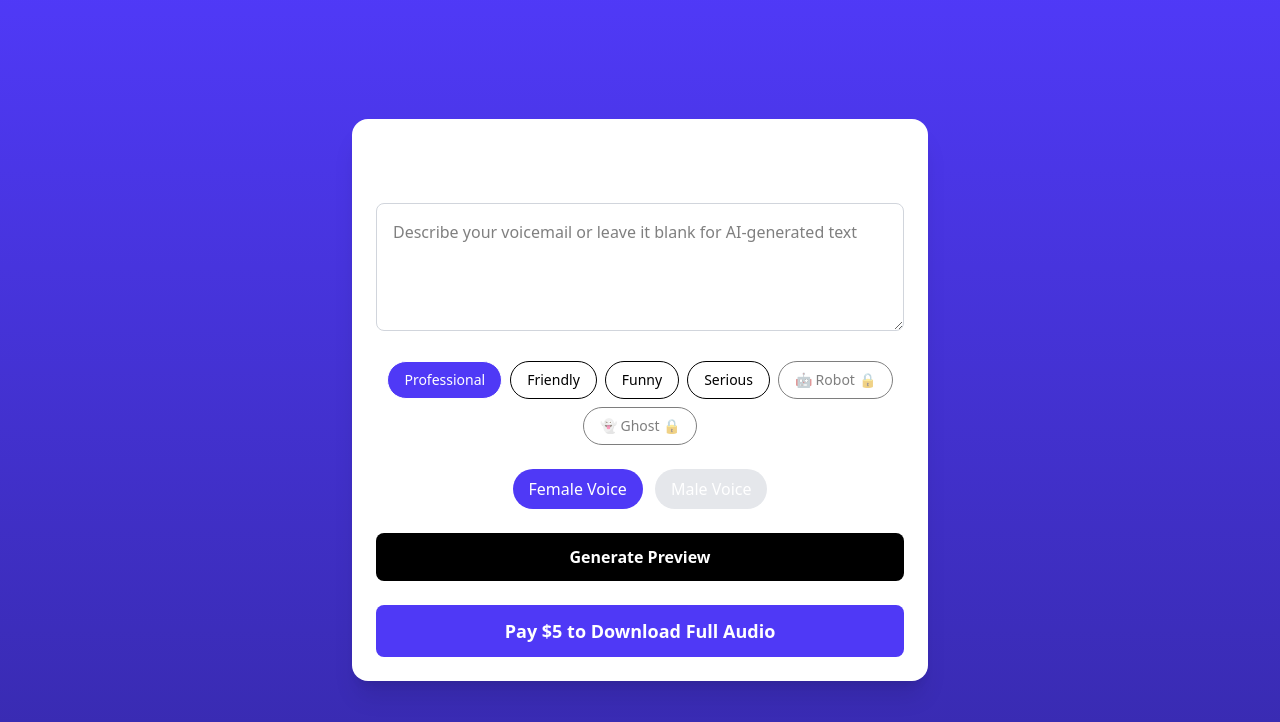
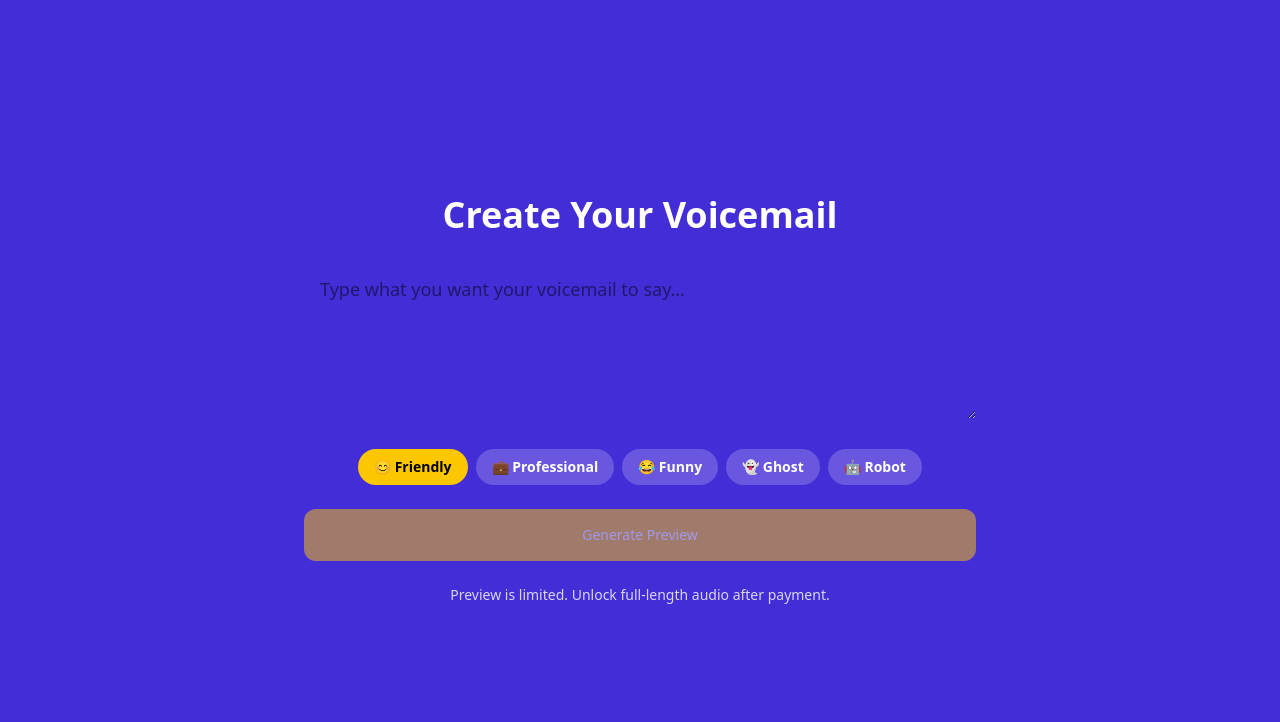
Before and after one commit to luckyone0701/voicemail-genie, a Next.js app: page /create in a window 1280 px wide. Shown: the top 722 px of the page. Built offline with nearby package versions, Linux system fonts and the light colour scheme.

Commit message:
Fix preview generation and audio playback

```diff
--- a/app/create/page.tsx
+++ b/app/create/page.tsx
@@ -1,63 +1,68 @@
 "use client";
 
-import { useState } from "react";
+import { useState, useRef } from "react";
+import { Button } from "@/components/ui/button";
 
-type Tone =
-  | "professional"
-  | "friendly"
-  | "funny"
-  | "serious"
-  | "robot"
-  | "ghost";
+const TONES = [
+  { id: "friendly", label: "😊 Friendly" },
+  { id: "professional", label: "💼 Professional" },
+  { id: "funny", label: "😂 Funny" },
+  { id: "ghost", label: "👻 Ghost" },
+  { id: "robot", label: "🤖 Robot" },
+] as const;
 
-type Voice = "female" | "male";
-
-const TONES: { id: Tone; label: string; locked?: boolean }[] = [
-  { id: "professional", label: "Professional" },
-  { id: "friendly", label: "Friendly" },
-  { id: "funny", label: "Funny" },
-  { id: "serious", label: "Serious" },
-  { id: "robot", label: "🤖 Robot", locked: true },
-  { id: "ghost", label: "👻 Ghost", locked: true },
-];
+type ToneId = (typeof TONES)[number]["id"];
 
 export default function CreatePage() {
   const [text, setText] = useState("");
-  const [tone, setTone] = useState<Tone>("professional");
-  const [voice, setVoice] = useState<Voice>("female");
-  const [audio, setAudio] = useState<string | null>(null);
+  const [tone, setTone] = useState<ToneId>("friendly");
   const [loading, setLoading] = useState(false);
+  const [error, setError] = useState<string | null>(null);
+
+  const audioRef = useRef<HTMLAudioElement | null>(null);
 
   async function generatePreview() {
     setLoading(true);
-    setAudio(null);
+    setError(null);
 
+    try {
       const res = await fetch("/api/preview", {
         method: "POST",
         headers: { "Content-Type": "application/json" },
-      body: JSON.stringify({ text, tone, voice }),
+        body: JSON.stringify({ text, tone }),
       });
 
+      if (!res.ok) {
+        const e = await res.json();
+        throw new Error(e.error || "Preview failed");
+      }
+
       const data = await res.json();
-    setAudio(data.audio);
+
+      if (!data.audio) {
+        throw new Error("No audio returned");
+      }
+
+      // ✅ PLAY AUDIO
+      if (!audioRef.current) {
+        audioRef.current = new Audio();
+      }
+
+      audioRef.current.src = data.audio;
+      audioRef.current.load();
+      await audioRef.current.play();
+    } catch (err: any) {
+      console.error(err);
+      setError(err.message || "Something went wrong");
+    } finally {
       setLoading(false);
     }
-
-  async function payAndDownload() {
-    const res = await fetch("/api/checkout", {
-      method: "POST",
-      headers: { "Content-Type": "application/json" },
-      body: JSON.stringify({ text, tone, voice }),
-    });
-
-    const data = await res.json();
-    window.location.href = data.url;
   }
 
   return (
-    <div className="min-h-screen bg-gradient-to-b from-indigo-600 to-indigo-800 flex items-center justify-center px-4">
-      <div className="bg-white rounded-2xl shadow-xl w-full max-w-xl p-6 space-y-6">
-        <h1 className="text-3xl font-bold text-center">
+    <div className="min-h-screen bg-indigo-700 text-white flex items-center justify-center p-6">
+      <div className="w-full max-w-2xl space-y-6">
+        <h1 className="text-4xl font-extrabold text-center">
           Create Your Voicemail
         </h1>
 
@@ -65,8 +70,8 @@ export default function CreatePage() {
         <textarea
           value={text}
           onChange={(e) => setText(e.target.value)}
-          placeholder="Describe your voicemail or leave it blank for AI-generated text"
-          className="w-full h-32 rounded-lg border border-gray-300 p-4 text-black bg-white focus:outline-none focus:ring-2 focus:ring-indigo-500"
+          placeholder="Type what you want your voicemail to say…"
+          className="w-full h-40 p-4 rounded-xl text-black text-lg"
         />
 
         {/* TONES */}
@@ -74,64 +79,34 @@ export default function CreatePage() {
           {TONES.map((t) => (
             <button
               key={t.id}
-              onClick={() => !t.locked && setTone(t.id)}
-              className={`px-4 py-2 rounded-full border text-sm font-medium ${
+              onClick={() => setTone(t.id)}
+              className={`px-4 py-2 rounded-full text-sm font-semibold ${
                 tone === t.id
-                  ? "bg-indigo-600 text-white"
-                  : "bg-white text-black"
-              } ${t.locked ? "opacity-50 cursor-not-allowed" : ""}`}
+                  ? "bg-yellow-400 text-black"
+                  : "bg-white/20"
+              }`}
             >
-              {t.label} {t.locked && "🔒"}
+              {t.label}
             </button>
           ))}
         </div>
 
-        {/* VOICE */}
-        <div className="flex gap-3 justify-center">
-          <button
-            onClick={() => setVoice("female")}
-            className={`px-4 py-2 rounded-full ${
-              voice === "female"
-                ? "bg-indigo-600 text-white"
-                : "bg-gray-200"
-            }`}
+        {/* ACTION */}
+        <Button
+          onClick={generatePreview}
+          disabled={loading || text.trim().length < 5}
+          className="w-full bg-yellow-400 text-black font-bold text-lg py-4 rounded-xl"
         >
-            Female Voice
-          </button>
-          <button
-            onClick={() => setVoice("male")}
-            className={`px-4 py-2 rounded-full ${
-              voice === "male"
-                ? "bg-indigo-600 text-white"
-                : "bg-gray-200"
-            }`}
-          >
-            Male Voice
-          </button>
-        </div>
+          {loading ? "Generating Preview…" : "Generate Preview"}
+        </Button>
 
-        {/* PREVIEW */}
-        <button
-          onClick={generatePreview}
-          disabled={loading}
-          className="w-full bg-black text-white py-3 rounded-lg font-semibold"
-        >
-          {loading ? "Generating…" : "Generate Preview"}
-        </button>
-
-        {audio && (
-          <audio controls className="w-full">
-            <source src={audio} type="audio/mpeg" />
-          </audio>
+        {error && (
+          <p className="text-red-300 text-center font-medium">{error}</p>
         )}
 
-        {/* PAY */}
-        <button
-          onClick={payAndDownload}
-          className="w-full bg-indigo-600 hover:bg-indigo-500 text-white py-3 rounded-lg font-bold text-lg"
-        >
-          Pay $5 to Download Full Audio
-        </button>
+        <p className="text-center text-sm opacity-80">
+          Preview is limited. Unlock full-length audio after payment.
+        </p>
       </div>
     </div>
   );
```
Lines whose indentation alone changed are shown as unchanged.
